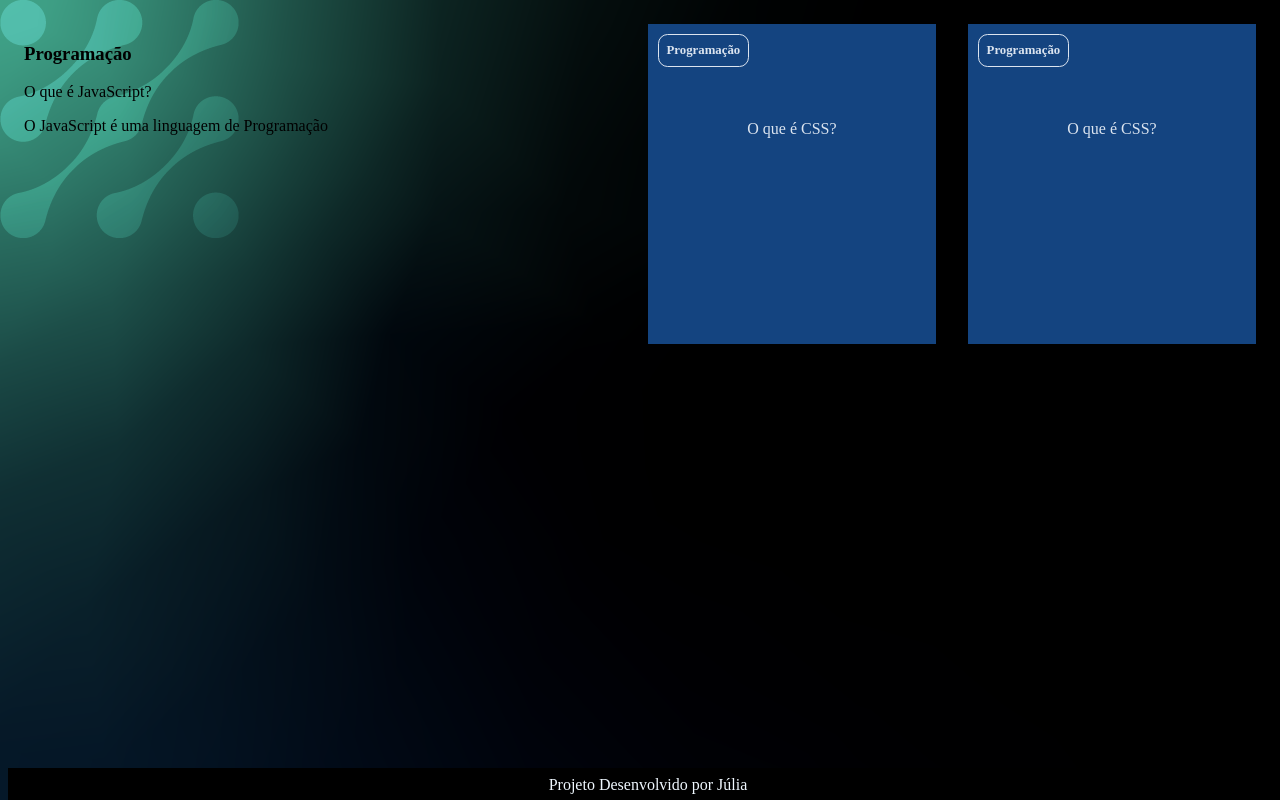
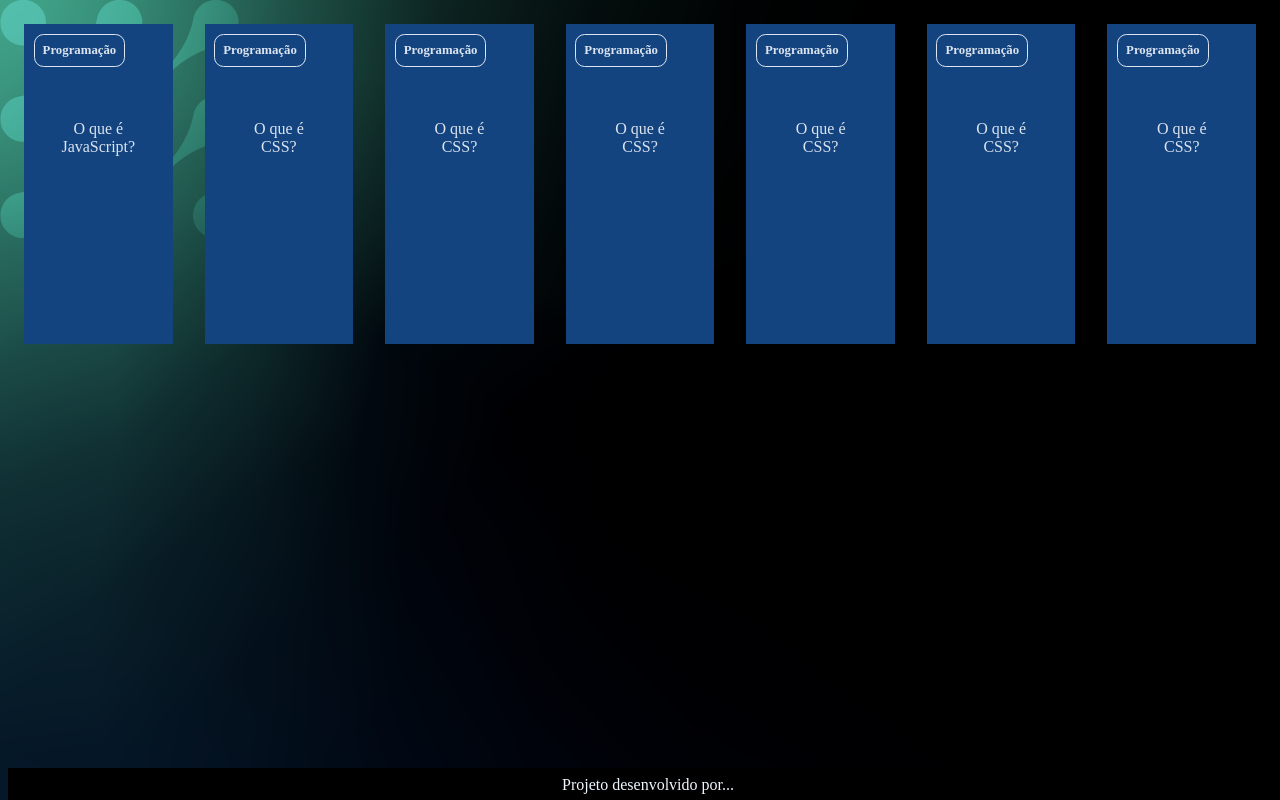
Before and after one commit to juliavalvess/ferramenta-interativa-2B-2025, a plain HTML site: page index.html in a window 1280 px wide. Drawn offline with Linux system fonts and the light colour scheme.

Commit message:
03/09/25

```diff
--- a/assets/style.css
+++ b/assets/style.css
@@ -60,8 +60,6 @@ footer p{
 .cartao__conteudo p{
     margin-top: 4rem;
     padding: 2rem;
-
-
 }
 .cartao__conteudo__pergunta p{
 
@@ -73,7 +71,7 @@ footer p{
     color: var(--card-back-color);
     font-weight: 700;
 }
-.cartao:hover .cartao:hover{
+.cartao:hover .cartao__conteudo{
 
     transform: rotateY(180deg);
 }
--- a/index.html
+++ b/index.html
@@ -11,15 +11,18 @@
 <body>
     <main>
         <section id="container">
+
+
             <article class="cartao">
 
-        <div class="cartao_conteudo">
+                <div class="cartao__conteudo">
+
                     <h3>Programação</h3>
-            <div class="cartao_conteudo_pergunta">
+                    <div class="cartao__conteudo__pergunta">
                         <p>O que é JavaScript?</p>
                     </div>
-            <div class="cartao_conteudo_resposta">
-               <p>O JavaScript é uma linguagem de Programação</p>
+                    <div class="cartao__conteudo__resposta">
+                        <p>O JavaScript é uma linguagem de programação</p>
                     </div>
                 </div>
 
@@ -35,6 +38,7 @@
                     </div>
                 </div>
             </article>
+
             <article class="cartao">
                 <div class="cartao__conteudo">
                     <h3>Programação</h3>
@@ -46,11 +50,64 @@
                     </div>
                 </div>
             </article>
+
+            <article class="cartao">
+                <div class="cartao__conteudo">
+                    <h3>Programação</h3>
+                    <div class="cartao__conteudo__pergunta">
+                        <p>O que é CSS?</p>
+                    </div>
+                    <div class="cartao__conteudo__resposta">
+                        <p>O CSS é uma linguagem de estilização</p>
+                    </div>
+                </div>
+            </article>
+
+            <article class="cartao">
+                <div class="cartao__conteudo">
+                    <h3>Programação</h3>
+                    <div class="cartao__conteudo__pergunta">
+                        <p>O que é CSS?</p>
+                    </div>
+                    <div class="cartao__conteudo__resposta">
+                        <p>O CSS é uma linguagem de estilização</p>
+                    </div>
+                </div>
+            </article>
+
+            <article class="cartao">
+                <div class="cartao__conteudo">
+                    <h3>Programação</h3>
+                    <div class="cartao__conteudo__pergunta">
+                        <p>O que é CSS?</p>
+                    </div>
+                    <div class="cartao__conteudo__resposta">
+                        <p>O CSS é uma linguagem de estilização</p>
+                    </div>
+                </div>
+            </article>
+
+             <article class="cartao">
+                <div class="cartao__conteudo">
+                    <h3>Programação</h3>
+                    <div class="cartao__conteudo__pergunta">
+                        <p>O que é CSS?</p>
+                    </div>
+                    <div class="cartao__conteudo__resposta">
+                        <p>O CSS é uma linguagem de estilização</p>
+                    </div>
+                </div>
+            </article>
+
+
+
         </section>
     </main>
+
     <footer>
-        <p>Projeto Desenvolvido por Júlia</p>
+        <p>Projeto desenvolvido por...</p>
     </footer>
+
 </body>
 
 </html>
```
Lines whose indentation alone changed are shown as unchanged.
